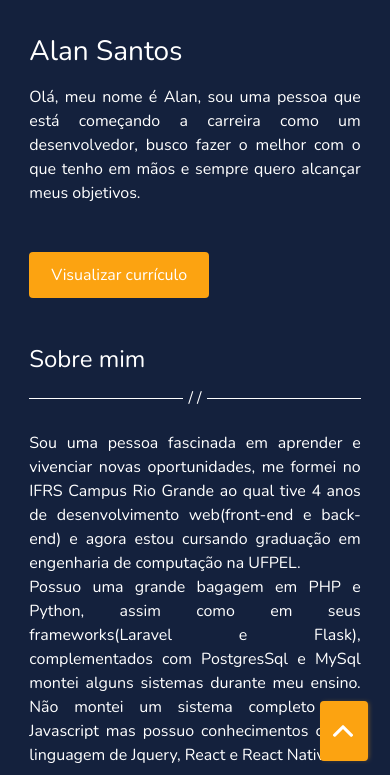
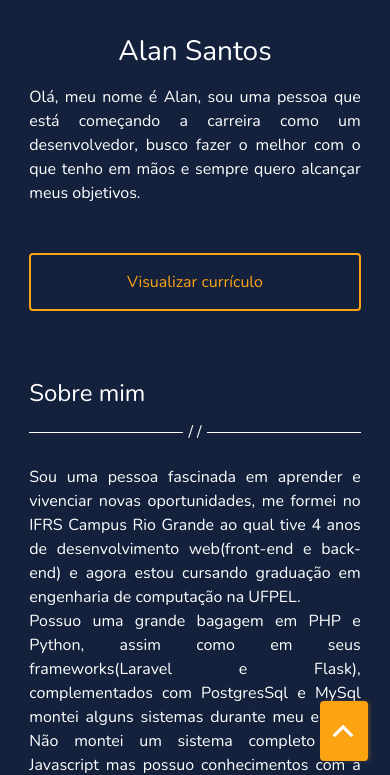
Before and after one commit to AlanDeveloper/Portfolio, a plain HTML site: page index.html in a window 390 px wide. Shown: the part 73-848 px from the top of the page. Drawn offline with nearby package versions, Linux system fonts and the light colour scheme.

Commit message:
Update mobile css and pdf

```diff
--- a/src/css/style.css
+++ b/src/css/style.css
@@ -108,19 +108,17 @@ img.img-thumbnail {
 .btn-cv {
     transition: .7s all;
     border-radius: var(--border-radius);
-    color: var(--color-text);
-    padding: 10px 20px;
-    border: 2px solid transparent;
+    padding: 15px 25px;
     position: relative;
-    top: 40px;
-    background: var(--color-yellow);
+    top: 20px;
+    color: var(--color-yellow);
+    border: 2px solid var(--color-yellow);
+    background-color: var(--color-primary);
 }
 
 .btn-cv:active, .btn-cv:hover {
     text-decoration: none;
-    color: var(--color-yellow);
-    border: 2px solid var(--color-yellow);
-    background-color: var(--color-primary);
+    color: #fff;
 }
 
 button.navbar-toggler {
@@ -339,10 +337,6 @@ footer {
     nav.navbar, main {
         width: 80%;
     }
-
-    .btn-cv {
-        top: 20px;
-    }
 }
 
 @media (max-width: 770px) {
@@ -369,10 +363,13 @@ footer {
     }
 
     .btn-cv {
-        top: 10px;
+        display: block;
+        text-align: center;
+        top: 0px;
     }
 
     h3.title-name {
+        text-align: center;
         border-bottom: none;
         padding-bottom: 0px;
     }
```
Also changed, not shown: 1 other file.
